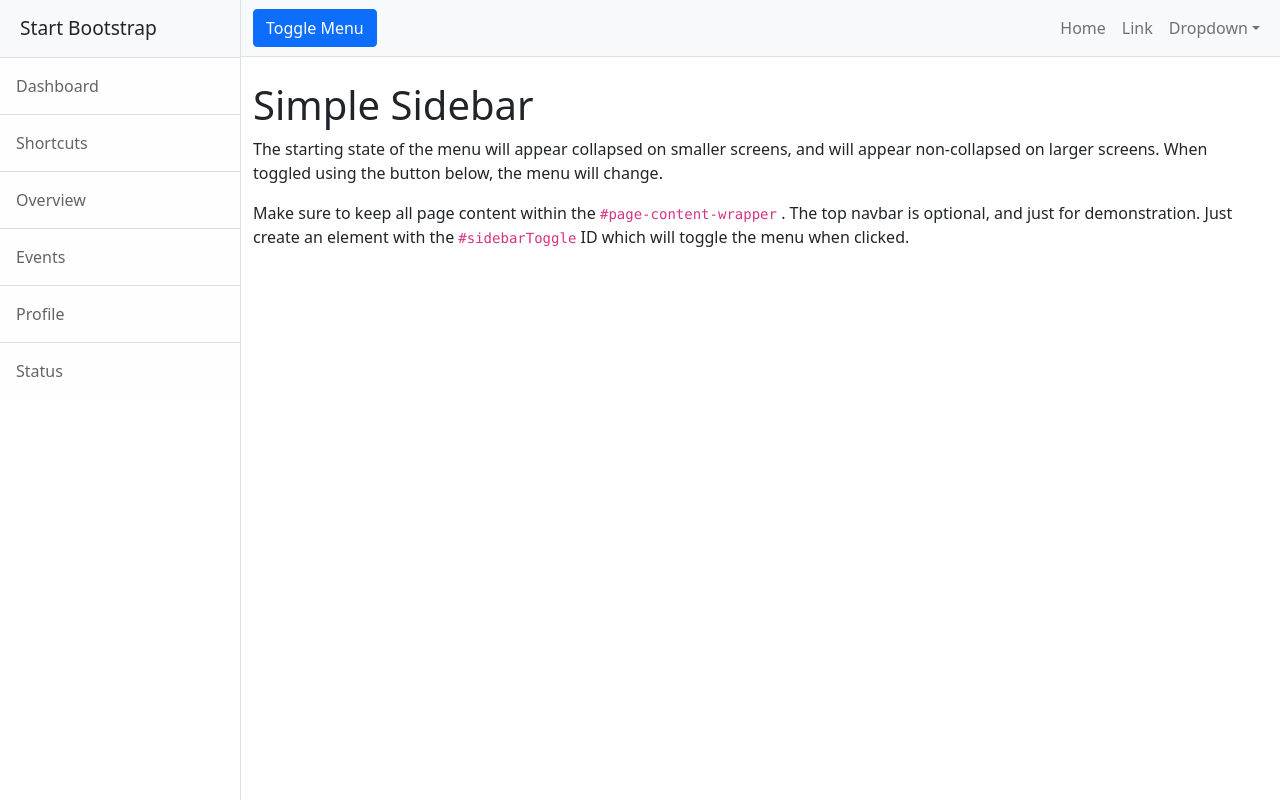
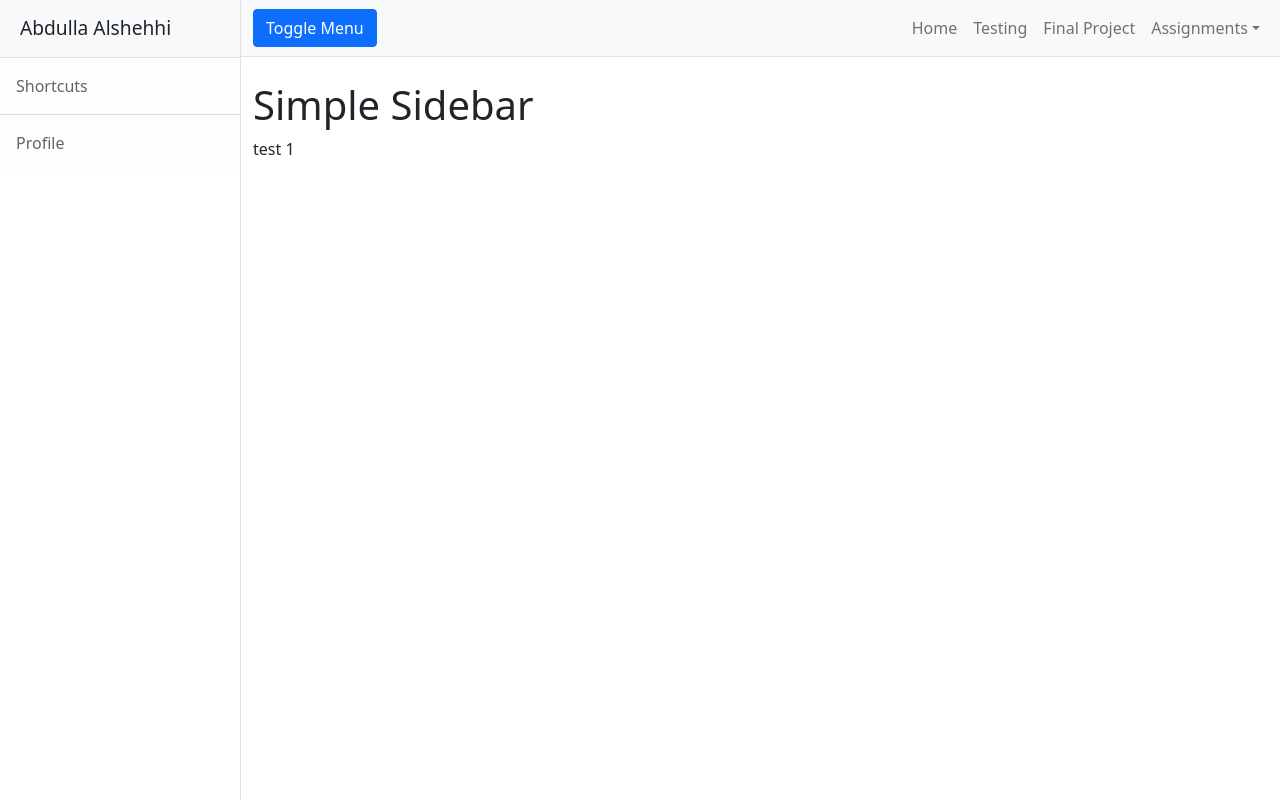
Before and after one commit to Abodthani/abdullawebsite, a plain HTML site: page index.html in a window 1280 px wide. Drawn offline with nearby package versions, Linux system fonts and the light colour scheme.

Commit message:
this is a push example

```diff
--- a/index.html
+++ b/index.html
@@ -15,14 +15,10 @@
         <div class="d-flex" id="wrapper">
             <!-- Sidebar-->
             <div class="border-end bg-white" id="sidebar-wrapper">
-                <div class="sidebar-heading border-bottom bg-light">Start Bootstrap</div>
+                <div class="sidebar-heading border-bottom bg-light">Abdulla Alshehhi</div>
                 <div class="list-group list-group-flush">
-                    <a class="list-group-item list-group-item-action list-group-item-light p-3" href="#!">Dashboard</a>
                     <a class="list-group-item list-group-item-action list-group-item-light p-3" href="#!">Shortcuts</a>
-                    <a class="list-group-item list-group-item-action list-group-item-light p-3" href="#!">Overview</a>
-                    <a class="list-group-item list-group-item-action list-group-item-light p-3" href="#!">Events</a>
                     <a class="list-group-item list-group-item-action list-group-item-light p-3" href="#!">Profile</a>
-                    <a class="list-group-item list-group-item-action list-group-item-light p-3" href="#!">Status</a>
                 </div>
             </div>
             <!-- Page content wrapper-->
@@ -34,12 +30,14 @@
                         <button class="navbar-toggler" type="button" data-bs-toggle="collapse" data-bs-target="#navbarSupportedContent" aria-controls="navbarSupportedContent" aria-expanded="false" aria-label="Toggle navigation"><span class="navbar-toggler-icon"></span></button>
                         <div class="collapse navbar-collapse" id="navbarSupportedContent">
                             <ul class="navbar-nav ms-auto mt-2 mt-lg-0">
-                                <li class="nav-item active"><a class="nav-link" href="#!">Home</a></li>
-                                <li class="nav-item"><a class="nav-link" href="#!">Link</a></li>
+                                <li class="nav-item active"><a class="nav-link" href="#!Home">Home</a></li>
+                                <li class="nav-item"><a class="nav-link" href="#!Testing">Testing</a></li>
+                                <li class="nav-item"><a class="nav-link" href="#!Final.Project">Final Project</a></li>
                                 <li class="nav-item dropdown">
-                                    <a class="nav-link dropdown-toggle" id="navbarDropdown" href="#" role="button" data-bs-toggle="dropdown" aria-haspopup="true" aria-expanded="false">Dropdown</a>
+                                    <a class="nav-link dropdown-toggle" id="navbarDropdown" href="#" role="button" data-bs-toggle="dropdown" aria-haspopup="true" aria-expanded="false">Assignments</a>
                                     <div class="dropdown-menu dropdown-menu-end" aria-labelledby="navbarDropdown">
-                                        <a class="dropdown-item" href="#!">Action</a>
+                                        <a class="dropdown-item" href="#!">1.Project Management</a>
+                                        <a class="dropdown-item" href="#!">2.Electronic Production</a>
                                         <a class="dropdown-item" href="#!">Another action</a>
                                         <div class="dropdown-divider"></div>
                                         <a class="dropdown-item" href="#!">Something else here</a>
@@ -52,13 +50,7 @@
                 <!-- Page content-->
                 <div class="container-fluid">
                     <h1 class="mt-4">Simple Sidebar</h1>
-                    <p>The starting state of the menu will appear collapsed on smaller screens, and will appear non-collapsed on larger screens. When toggled using the button below, the menu will change.</p>
-                    <p>
-                        Make sure to keep all page content within the
-                        <code>#page-content-wrapper</code>
-                        . The top navbar is optional, and just for demonstration. Just create an element with the
-                        <code>#sidebarToggle</code>
-                        ID which will toggle the menu when clicked.
+                    <p> test 1
                     </p>
                 </div>
             </div>
```
Also changed, not shown: first-file.TXT (renamed from first file.TXT).
